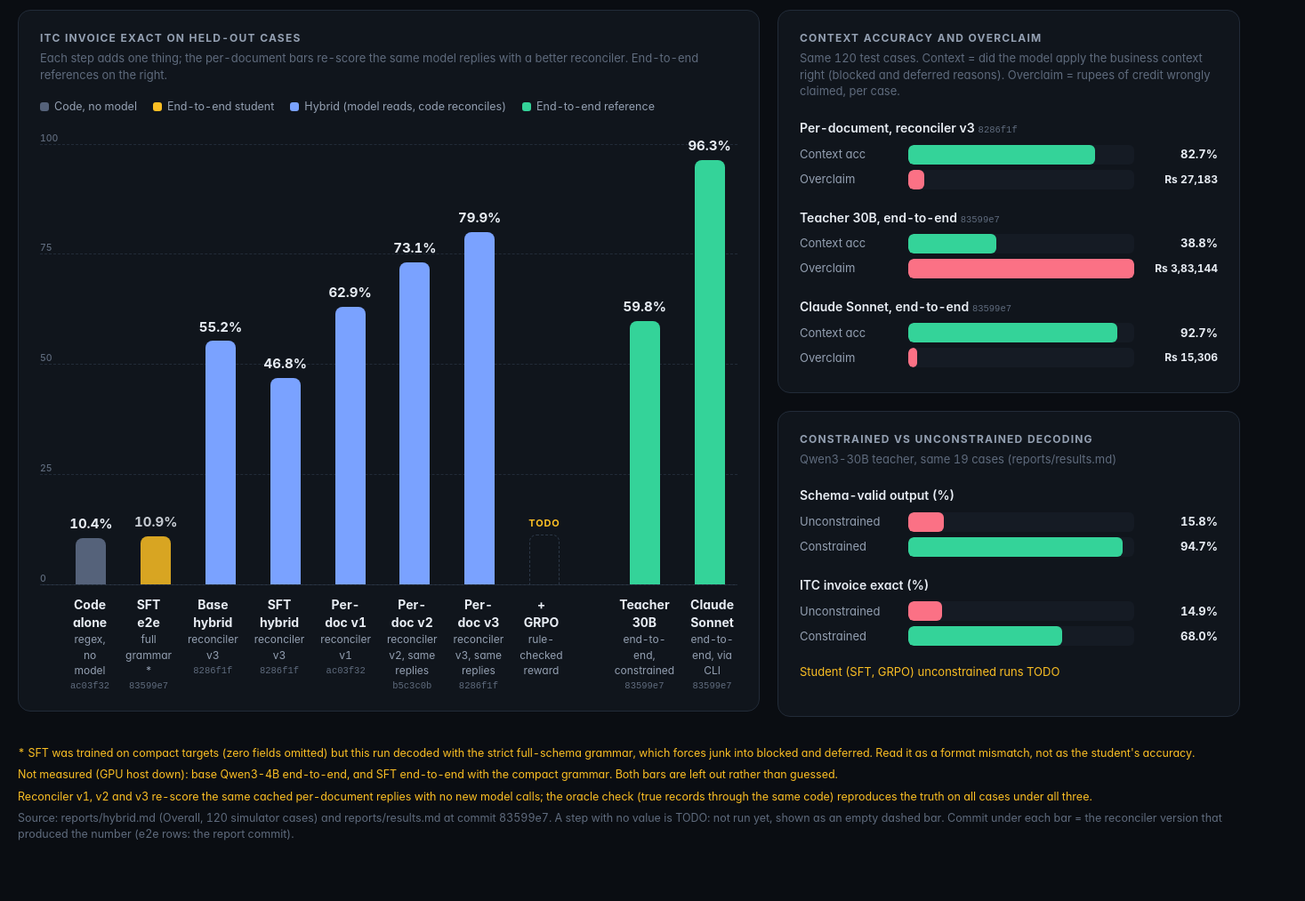
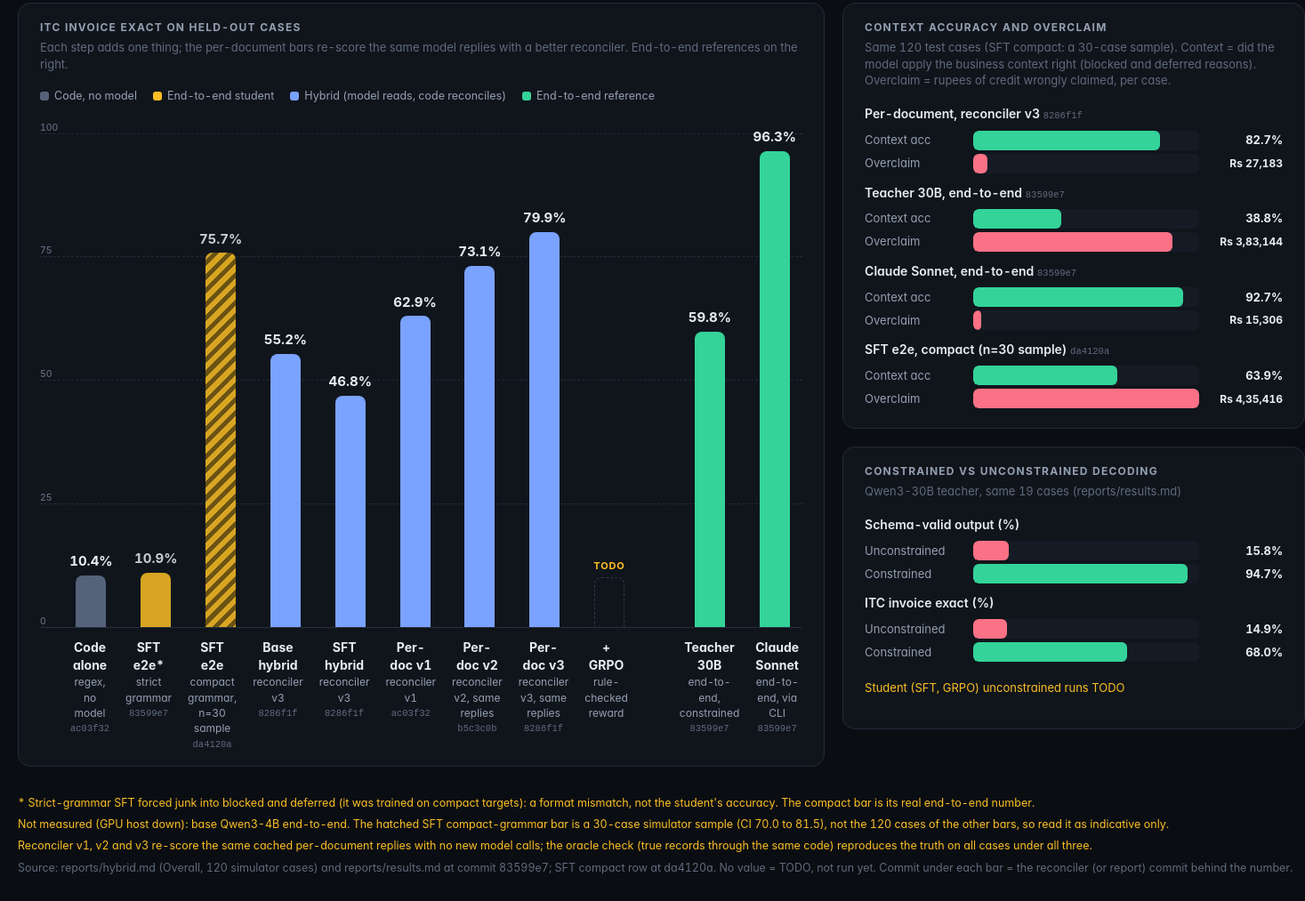
Before and after one commit to chayan-bit/gst-recon-agent, a plain HTML site: page demo/static/results.html in a window 1280 px wide. Shown: the part 112-1125 px from the top of the page at 89% size, 1467 px wide, since content can reach past the window. Drawn offline with Linux system fonts and the light colour scheme.

Commit message:
feat(demo): results chart adds the SFT compact-grammar bar (30-case sample, 7a6484d, hatched) and its context and overclaim row; fit 1080p

```diff
--- a/demo/static/results.html
+++ b/demo/static/results.html
@@ -8,17 +8,17 @@
 <link rel="stylesheet" href="/static/style.css">
 <style>
   body { display: block; height: auto; min-height: 100%; overflow: auto; }
-  .wrap { max-width: 1760px; margin: 0 auto; padding: 28px 20px 40px; display: grid; grid-template-columns: 1fr 520px; align-items: start; gap: 20px; }
+  .wrap { max-width: 1760px; margin: 0 auto; padding: 20px 20px 16px; display: grid; grid-template-columns: 1fr 520px; align-items: start; gap: 20px; }
   .wrap > header { grid-column: 1 / -1; display: flex; align-items: baseline; gap: 20px; }
   h1 { margin: 0; font-size: 26px; letter-spacing: -.01em; }
   .sub { color: var(--muted); max-width: 900px; }
   .back { color: var(--accent); text-decoration: none; font-weight: 600; margin-left: auto; white-space: nowrap; }
-  .card { background: var(--panel); border: 1px solid var(--line); border-radius: 14px; padding: 22px 24px; }
+  .card { background: var(--panel); border: 1px solid var(--line); border-radius: 14px; padding: 18px 24px; }
   .card h2 { margin: 0 0 4px; font-size: 12px; letter-spacing: .1em; text-transform: uppercase; color: var(--muted); }
   .card .lead { color: var(--dim); margin: 0 0 18px; font-size: 13px; }
   .legend { display: flex; flex-wrap: wrap; gap: 18px; margin-bottom: 8px; font-size: 12.5px; color: var(--muted); }
   .legend i { display: inline-block; width: 10px; height: 10px; border-radius: 3px; margin-right: 6px; vertical-align: -1px; }
-  .chart { padding-left: 30px !important; display: flex; align-items: flex-end; gap: 18px; height: 520px; padding: 24px 4px 0; border-bottom: 1px solid var(--line-2); position: relative; }
+  .chart { padding-left: 30px !important; display: flex; align-items: flex-end; gap: 18px; height: 580px; padding: 24px 4px 0; border-bottom: 1px solid var(--line-2); position: relative; }
   .grid { position: absolute; inset: 24px 0 0 0; padding-left: 0; pointer-events: none; }
   .grid span { position: absolute; left: 0; right: 0; border-top: 1px dashed var(--line); font-size: 10.5px; color: var(--dim); }
   .grid span b { position: absolute; left: 0; top: -15px; font-weight: 500; }
@@ -28,6 +28,7 @@
   .bar.code { background: #55627a; } .bar.e2e { background: var(--warn); opacity: .85; }
   .bar.hybrid { background: var(--accent); } .bar.ref { background: var(--ok); }
   .bar .v { position: absolute; bottom: 100%; left: 50%; transform: translateX(-50%); padding-bottom: 5px; font-weight: 700; font-size: 15px; font-variant-numeric: tabular-nums; white-space: nowrap; }
+  .bar.sample { background: repeating-linear-gradient(135deg, var(--warn) 0 6px, #7a5d12 6px 11px); }
   .bar.todo { background: transparent; border: 1.5px dashed var(--line-2); border-bottom: 0; height: 56px !important; }
   .bar.todo .v { color: var(--warn); font-size: 11px; letter-spacing: .08em; font-weight: 700; }
   .labels { display: flex; gap: 18px; padding: 12px 4px 0 34px; }
@@ -38,9 +39,9 @@
   .labels em { display: block; color: var(--dim); font: 10.5px ui-monospace, monospace; font-style: normal; margin-top: 3px; }
   .labels .cm { color: var(--dim); font: 10.5px ui-monospace, monospace; margin-top: 2px; }
   .side { display: flex; flex-direction: column; gap: 20px; }
-  .pair { margin: 22px 0 6px; }
+  .pair { margin: 12px 0 2px; }
   .pair .nm { font-weight: 600; margin-bottom: 8px; }
-  .row { display: grid; grid-template-columns: 112px 1fr 84px; align-items: center; gap: 10px; margin: 6px 0; font-size: 13px; color: var(--muted); }
+  .row { display: grid; grid-template-columns: 112px 1fr 84px; align-items: center; gap: 10px; margin: 4px 0; font-size: 13px; color: var(--muted); }
   .track { height: 22px; background: var(--panel-2); border-radius: 6px; overflow: hidden; }
   .track i { display: block; height: 100%; border-radius: 6px; transition: width .6s cubic-bezier(.2, .8, .2, 1); }
   .row .n { color: var(--text); font-weight: 700; font-variant-numeric: tabular-nums; text-align: right; }
@@ -72,7 +73,7 @@ const fmt = (v) => `${v.toFixed(1)}%`;
 
 function bar(c) {
   const todo = c.value == null;
-  return `<div class="bar ${c.kind}${todo ? " todo" : ""}" data-h="${todo ? 0 : c.value}"><span class="v">${todo ? "TODO" : fmt(c.value)}</span></div>`;
+  return `<div class="bar ${c.kind}${c.sample ? " sample" : ""}${todo ? " todo" : ""}" data-h="${todo ? 0 : c.value}"><span class="v">${todo ? "TODO" : fmt(c.value)}</span></div>`;
 }
 
 fetch("/static/results.json").then((r) => r.json()).then((d) => {
--- a/demo/static/results.json
+++ b/demo/static/results.json
@@ -2,7 +2,7 @@
   "title": "The hybrid ladder: code, SFT, per-document, GRPO",
   "metric": "ITC invoice exact (%)",
   "metric_note": "Share of invoices whose eligible, blocked and deferred amounts are all within Rs 1 of the truth. Held-out test set, 120 simulator cases (60 in-distribution, 60 out-of-distribution), one number per bar.",
-  "source": "reports/hybrid.md (Overall, 120 simulator cases) and reports/results.md at commit 83599e7. A step with no value is TODO: not run yet, shown as an empty dashed bar. Commit under each bar = the reconciler version that produced the number (e2e rows: the report commit).",
+  "source": "reports/hybrid.md (Overall, 120 simulator cases) and reports/results.md at commit 83599e7; SFT compact row at da4120a. No value = TODO, not run yet. Commit under each bar = the reconciler (or report) commit behind the number.",
   "steps": [
     {
       "label": "Code alone",
@@ -12,11 +12,19 @@
       "commit": "ac03f32"
     },
     {
-      "label": "SFT e2e",
-      "sub": "full grammar *",
+      "label": "SFT e2e*",
+      "sub": "strict grammar",
       "value": 10.9,
       "kind": "e2e",
       "commit": "83599e7"
+    },
+    {
+      "label": "SFT e2e",
+      "sub": "compact grammar, n=30 sample",
+      "value": 75.7,
+      "kind": "e2e",
+      "commit": "da4120a",
+      "sample": true
     },
     {
       "label": "Base hybrid",
@@ -79,7 +87,7 @@
   ],
   "context": {
     "title": "Context accuracy and overclaim",
-    "sub": "Same 120 test cases. Context = did the model apply the business context right (blocked and deferred reasons). Overclaim = rupees of credit wrongly claimed, per case.",
+    "sub": "Same 120 test cases (SFT compact: a 30-case sample). Context = did the model apply the business context right (blocked and deferred reasons). Overclaim = rupees of credit wrongly claimed, per case.",
     "rows": [
       {
         "label": "Per-document, reconciler v3",
@@ -101,6 +109,13 @@
         "overclaim": 15306,
         "overclaim_ci": "7,532 to 24,334",
         "commit": "83599e7"
+      },
+      {
+        "label": "SFT e2e, compact (n=30 sample)",
+        "context": 63.9,
+        "overclaim": 435416,
+        "overclaim_ci": "215,198 to 701,045",
+        "commit": "da4120a"
       }
     ]
   },
@@ -122,8 +137,8 @@
     "todo": "Student (SFT, GRPO) unconstrained runs TODO"
   },
   "footnotes": [
-    "* SFT was trained on compact targets (zero fields omitted) but this run decoded with the strict full-schema grammar, which forces junk into blocked and deferred. Read it as a format mismatch, not as the student's accuracy.",
-    "Not measured (GPU host down): base Qwen3-4B end-to-end, and SFT end-to-end with the compact grammar. Both bars are left out rather than guessed.",
+    "* Strict-grammar SFT forced junk into blocked and deferred (it was trained on compact targets): a format mismatch, not the student's accuracy. The compact bar is its real end-to-end number.",
+    "Not measured (GPU host down): base Qwen3-4B end-to-end. The hatched SFT compact-grammar bar is a 30-case simulator sample (CI 70.0 to 81.5), not the 120 cases of the other bars, so read it as indicative only.",
     "Reconciler v1, v2 and v3 re-score the same cached per-document replies with no new model calls; the oracle check (true records through the same code) reproduces the truth on all cases under all three."
   ]
 }
```
Also changed, not shown: demo/VIDEO_PLAN.md (+4 -3 lines), demo/screenshots/20-results.png.
